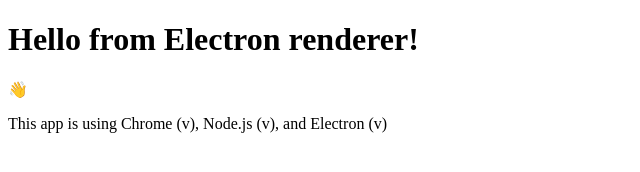
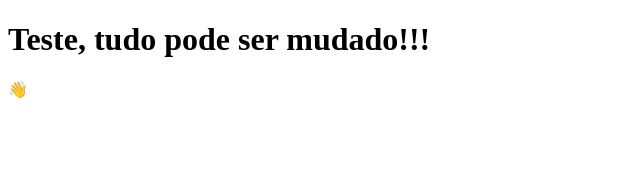
Before and after one commit to InfraAiProxy/appelec, an Electron app: page index.html in a window 800 px wide. Shown: the whole page, without its empty margins (0-640 px from the left). Drawn offline with Linux system fonts and the light colour scheme; no server answers.

Commit message:
Update index.html

```diff
--- a/index.html
+++ b/index.html
@@ -11,12 +11,12 @@
       http-equiv="X-Content-Security-Policy"
       content="default-src 'self'; script-src 'self'"
     />
-    <title>Hello from Electron renderer!</title>
+    <title>Olá, mundo !!!!</title>
   </head>
   <body>
-    <h1>Hello from Electron renderer!</h1>
+    <h1>Teste, tudo pode ser mudado!!!</h1>
     <p>👋</p>
-    <p id="info"></p>
+    <!-- <p id="info"></p> -->
   </body>
   <script src="./renderer.js"></script>
 </html>
```
